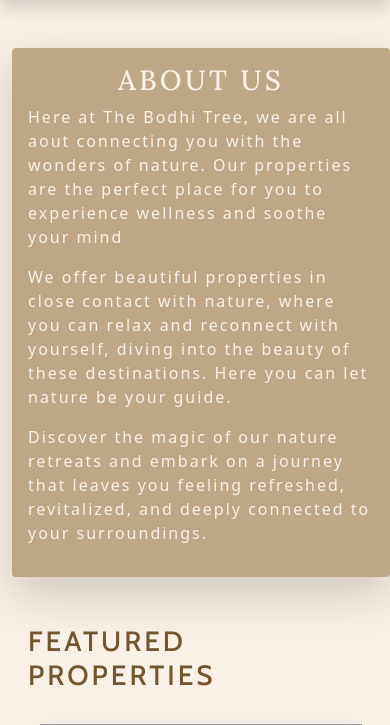
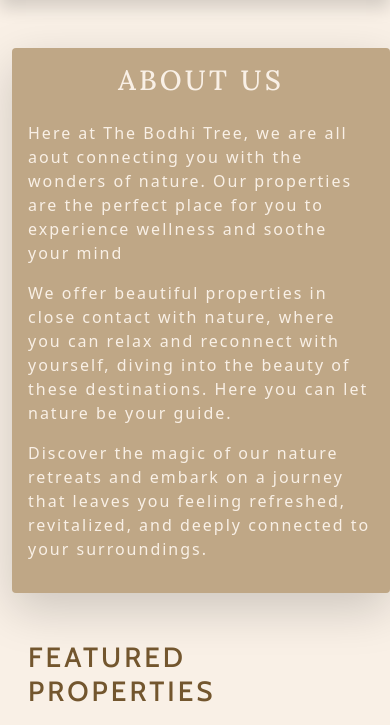
Before and after one commit to felipesandoli/ci_pp5_thebodhitree, a Django app: page / in a window 390 px wide. Shown: the part 107-832 px from the top of the page. Run offline with Django 4.2, Linux system fonts and the light colour scheme; data comes from the database, SQL or seed files in the repository; some libraries are stand-ins or nearby versions; grey boxes are pictures that could not be loaded.

Commit message:
Update about us section style

```diff
--- a/home/templates/home/index.html
+++ b/home/templates/home/index.html
@@ -5,9 +5,9 @@
 {% block content %}
     <section>
         <div class="container-fluid">
-            <div class="row">
-                <div class="col p-3 mt-5 custom-bg-dark custom-text-light rounded-1 shadow-lg text-space align-middle">
-                    <h1 class="font-logo text-center">About Us</h1>
+            <div class="row mt-5">
+                <div class="col-12 col-md-8 p-3 m-auto custom-bg-dark custom-text-light rounded-1 shadow-lg text-space ">
+                    <h1 class="font-logo text-center pb-3">About Us</h1>
                     <p>Here at The Bodhi Tree, we are all aout connecting you with the wonders of nature. Our properties are the perfect place for you to experience wellness and soothe your mind</p>
                     <p>We offer beautiful properties in close contact with nature, where you can relax and reconnect with yourself, diving into the beauty of these destinations. Here you can let nature be your guide.</p>
                     <p>Discover the magic of our nature retreats and embark on a journey that leaves you feeling refreshed, revitalized, and deeply connected to your surroundings.</p>
```
